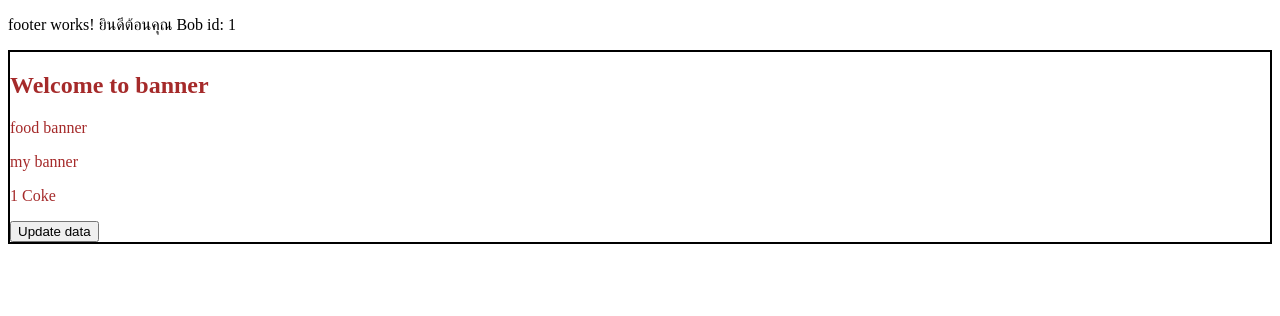
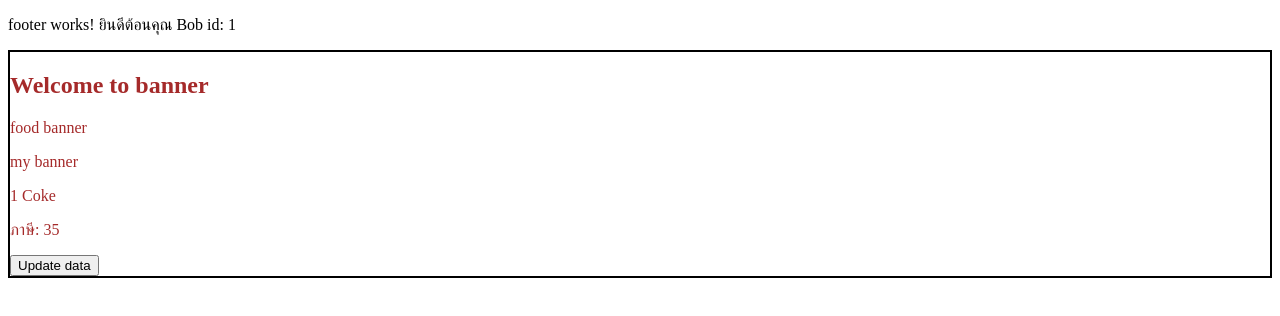
Before and after one commit to TypeTew/modern-angular-app_19, an Angular app: page / in a window 1280 px wide. Shown: the top 316 px of the page. Built offline with nearby package versions, Linux system fonts and the light colour scheme.

Commit message:
การใช้ effect  ฟังก์ชันที่ใช้ในการติดตามการเปลี่ยนแปลงของ signal

```diff
--- a/src/app/shared/banner/banner.component.html
+++ b/src/app/shared/banner/banner.component.html
@@ -10,5 +10,10 @@
         {{banner().id}} {{banner().title}}
     </p>
 
+    <p>
+        ภาษี: {{tax()}}
+    </p>
+
+
     <button (click)="updateData()">Update data</button>
 </div>
--- a/src/app/shared/banner/banner.component.ts
+++ b/src/app/shared/banner/banner.component.ts
@@ -1,4 +1,4 @@
-import { Component, signal } from '@angular/core';
+import { Component, computed, effect, signal } from '@angular/core';
 
 @Component({
   selector: 'app-banner',
@@ -14,6 +14,22 @@ export class BannerComponent {
       title: 'Coke'
     });
 
+  bannerPrice = signal(500);
+
+  constructor() {
+    //effect คือ ฟังก์ชันที่ใช้ในการติดตามการเปลี่ยนแปลงของ signal
+    effect(() => {
+      // ทำครั้งแรก ครั้งเดียว
+      console.log('init banner');
+    });
+    effect(() => {
+      // ทำครั้งแรก และทำอีกครั้งเมื่อตัวแปร signals เปลี่ยนค่า
+      console.log(this.title());
+      console.log(this.tax());
+    });
+  }
+  tax = computed(() => this.bannerPrice() * 0.07);   //จะอัปเดตอัตโนมัติทุกครั้งที่ค่าในนั้นเปลี่ยน
+
   updateData(): void {
     this.title.set("Hello signals");
     this.isToggle.update(value => !value);
@@ -23,7 +39,7 @@ export class BannerComponent {
           title: 'Pepsi'
         }
       ));
-
+      this.bannerPrice.set(1000);
   }
 
 
```
